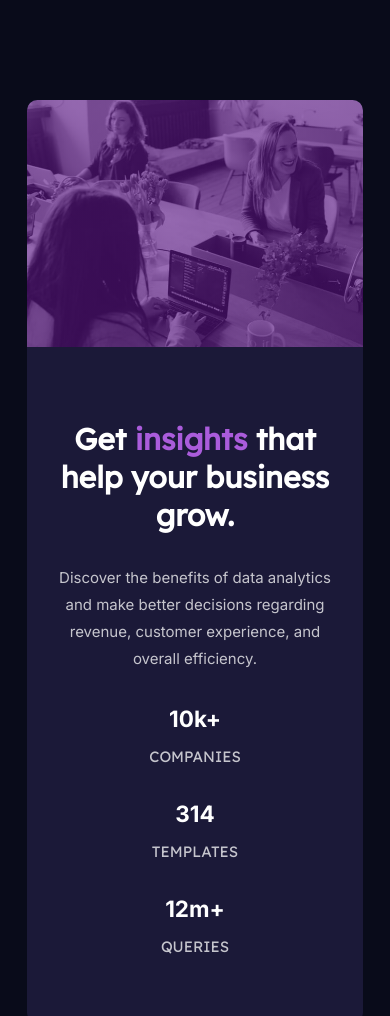
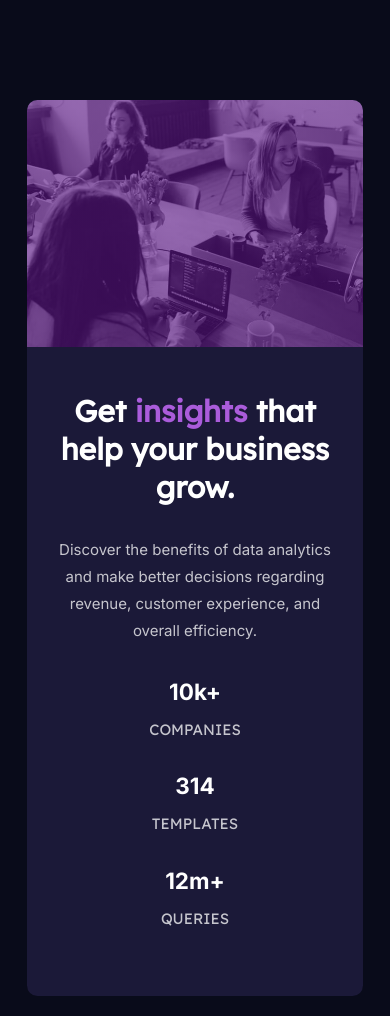
Before and after one commit to migham/Stats-Preview-Card, a plain HTML site: page index.html in a window 390 px wide. Shown: the top 1016 px of the page. Drawn offline with Linux system fonts and the light colour scheme.

Commit message:
paddings

```diff
--- a/style.css
+++ b/style.css
@@ -125,6 +125,7 @@ body{
 		width: 90%;
 		padding-left: 0;
 		padding-right: 0;
+		padding-top: 3rem;
 		flex-direction: column;
 		text-align: center;
 		margin: 0;
@@ -136,6 +137,7 @@ body{
 	}
 	.header{
 		font-size: 2rem;
+		margin-top: 0;
 	}
 	.pre>p{
 		padding-left: 1rem;
```
